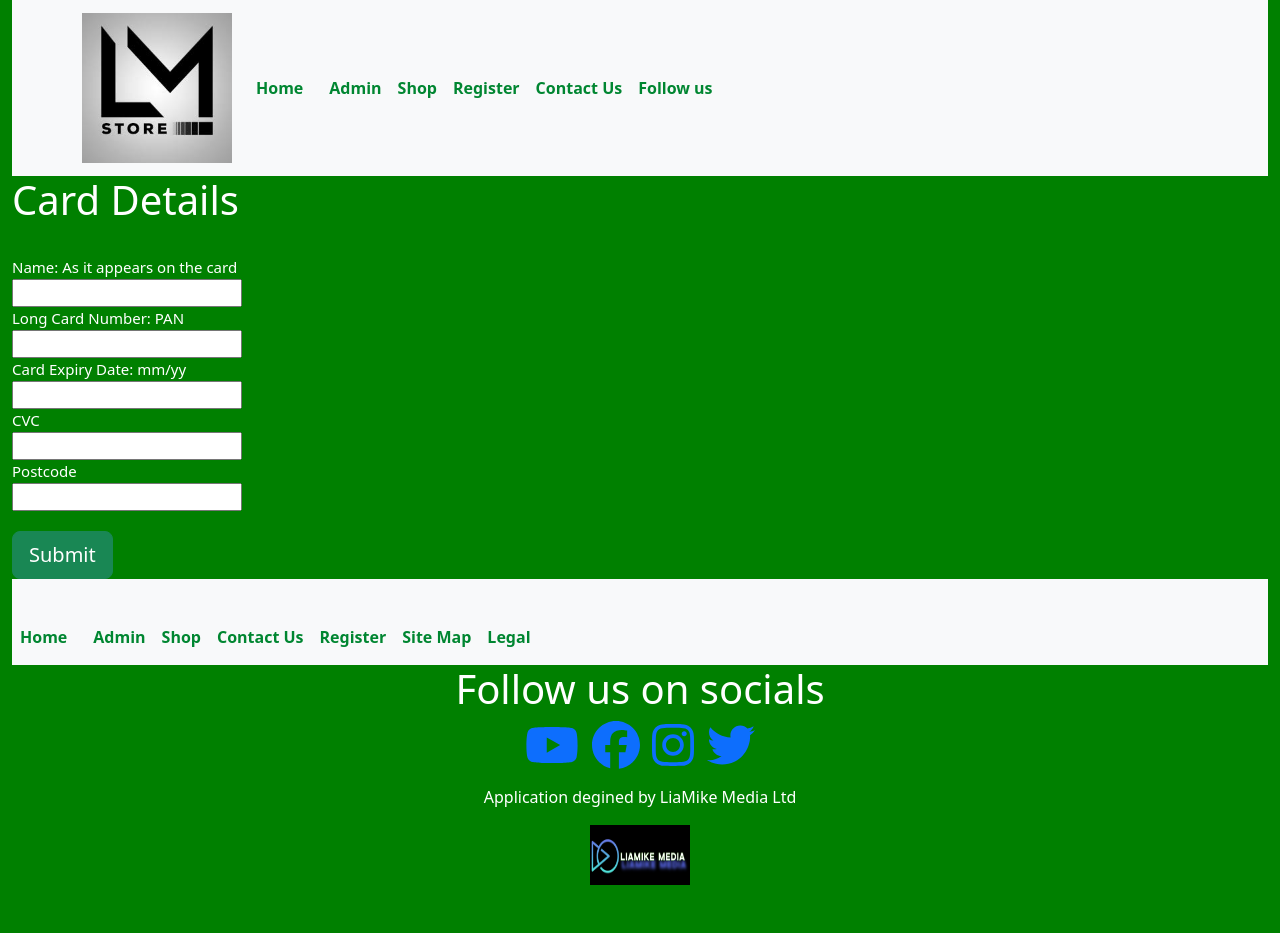
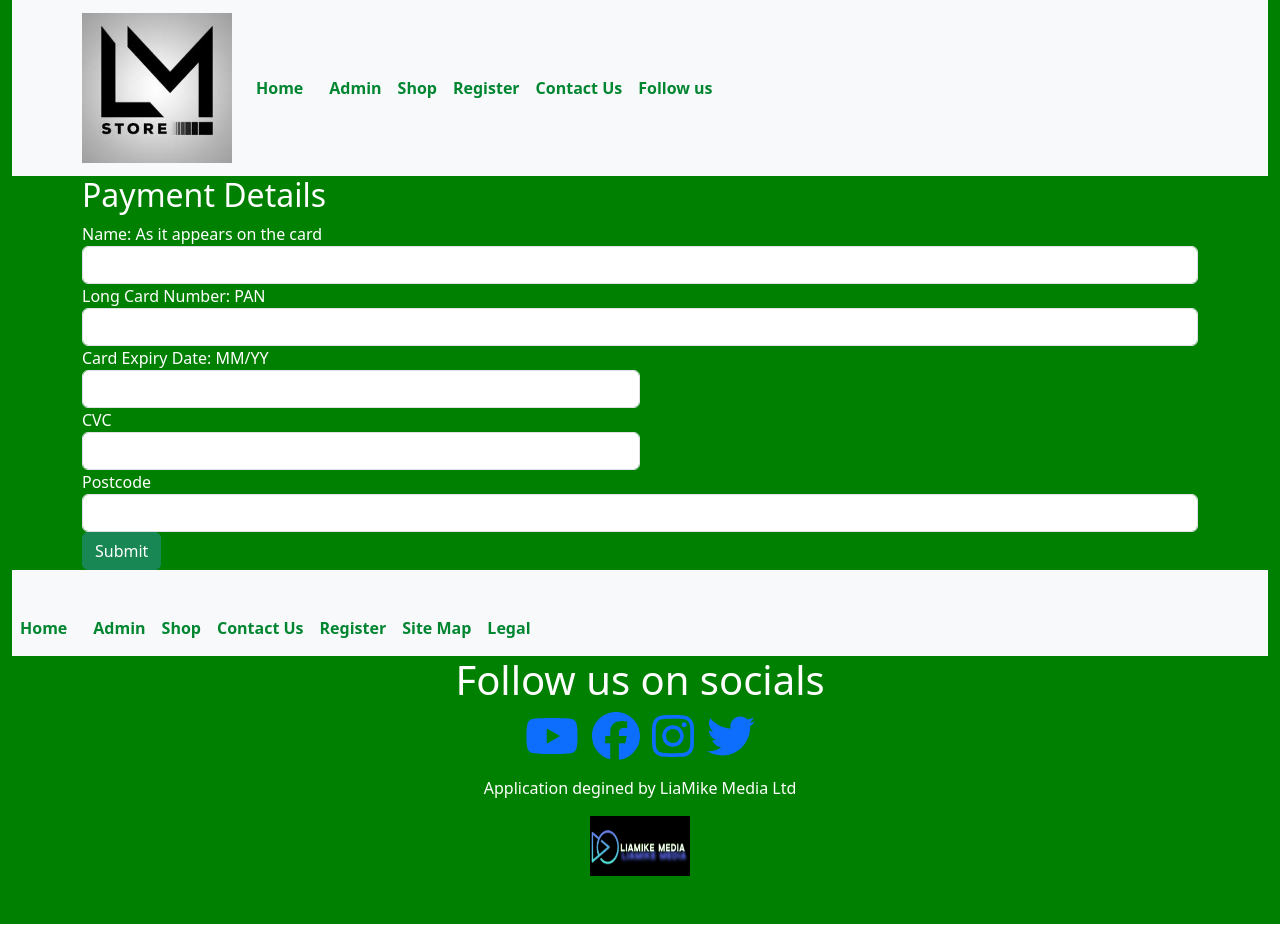
Before and after one commit to mikeatkoo01/ProjectFeatureFE, a React (Create React App) app: page /checkout in a window 1280 px wide. Built offline with nearby package versions, Linux system fonts and the light colour scheme.

Commit message:
checkout branch now persisting w/ cart to the BE

```diff
--- a/src/Components/Cart/Checkout.jsx
+++ b/src/Components/Cart/Checkout.jsx
@@ -1,7 +1,7 @@
 import React, { useState } from 'react';
 import axios from 'axios';
 
-function Checkout() {
+function Checkout({ selectedCart }) {
   const [formData, setFormData] = useState({
     cardholderName: '',
     PAN: '',
@@ -16,7 +16,7 @@ function Checkout() {
 
   const handleSubmit = (event) => {
     event.preventDefault();
-    axios.post('http://localhost:8082/checkout/create', formData)
+    axios.post('http://localhost:8082/checkout/create', { ...formData, cart: selectedCart })
       .then((response) => {
         console.log('Checkout created:', response.data);
         alert('You have now completed the order.');
@@ -35,45 +35,32 @@ function Checkout() {
   };
 
   return (
-    <div>
-      <h1>Card Details</h1>
-      <br />
-      <form style={{ fontSize: '15px' }} onSubmit={handleSubmit}>
-        <label>
-          Name: As it appears on the card
-          <br />
-          <input type="text" name="cardholderName" value={formData.cardholderName} onChange={handleChange} />
-        </label>
-        <br />
-        <label>
-          Long Card Number: PAN
-          <br />
-          <input type="text" name="PAN" value={formData.PAN} onChange={handleChange} />
-        </label>
-        <br />
-        <label>
-          Card Expiry Date: mm/yy
-          <br />
-          <input type="text" name="expiryDate" value={formData.expiryDate} onChange={handleChange} />
-        </label>
-        <br />
-        <label>
-          CVC
-          <br />
-          <input type="text" name="CVC" value={formData.CVC} onChange={handleChange} />
-        </label>
-        <br />
-        <label>
-          Postcode
-          <br />
-          <input type="text" name="postCode" value={formData.postCode} onChange={handleChange} />
-        </label>
-
-        <div style={{ marginTop: '20px' }}>
-          <button className="btn btn-success btn-lg" type="submit">
-            Submit
-          </button>
+    <div className="container">
+      <h2>Payment Details</h2>
+      <form onSubmit={handleSubmit}>
+        <div className="form-group">
+          <label>Name: As it appears on the card</label>
+          <input type="text" className="form-control" name="cardholderName" value={formData.cardholderName} onChange={handleChange} />
         </div>
+        <div className="form-group">
+          <label>Long Card Number: PAN</label>
+          <input type="text" className="form-control" name="PAN" value={formData.PAN} onChange={handleChange} />
+        </div>
+        <div className="form-row">
+          <div className="form-group col-md-6">
+            <label>Card Expiry Date: MM/YY </label>
+            <input type="text" className="form-control" name="expiryDate" value={formData.expiryDate} onChange={handleChange} />
+          </div>
+          <div className="form-group col-md-6">
+            <label>CVC</label>
+            <input type="text" className="form-control" name="CVC" value={formData.CVC} onChange={handleChange} />
+          </div>
+        </div>
+        <div className="form-group">
+          <label>Postcode</label>
+          <input type="text" className="form-control" name="postCode" value={formData.postCode} onChange={handleChange} />
+        </div>
+        <button className="btn btn-success" type="submit">Submit</button>
       </form>
     </div>
   );
--- a/src/Components/Cart/DisplayCart.jsx
+++ b/src/Components/Cart/DisplayCart.jsx
@@ -2,6 +2,7 @@ import { useEffect, useState } from "react";
 import axios from "axios";
 import 'bootstrap/dist/css/bootstrap.min.css';
 import { Link } from "react-router-dom";
+import Checkout from "./Checkout"; // Import the Checkout component
 
 function DisplayCart() {
   const [carts, setCarts] = useState([]);
@@ -39,7 +40,7 @@ function DisplayCart() {
 
   return (
     <div className="container mt-4">
-      <h1>Customer List</h1>
+      <h1>Orders List</h1>
       <div className="row row-cols-1 row-cols-md-3">
         {carts.map((singleCart) => (
           <div key={singleCart.id} className="col mb-4">
@@ -58,7 +59,7 @@ function DisplayCart() {
                   <li className="list-group-item">
                     <button
                       type="button"
-                      className="btn btn-warning mr-2"
+                      className="btn btn-warning"
                       onClick={() => {
                         const newCustomerName = prompt("Enter new customer name:");
                         if (newCustomerName !== null) {
@@ -66,11 +67,13 @@ function DisplayCart() {
                         }
                       }}
                     >
-                      Edit Cart Name
+                      Edit Customer Name
                     </button>
+                  </li>
+                  <li className="list-group-item">
                     <button
                       type="button"
-                      className="btn btn-primary mr-2"
+                      className="btn btn-primary"
                       onClick={() => {
                         cartTotal = calculateTotal(singleCart);
                         alert(`Total for ${singleCart.customer}'s cart: £${cartTotal.toFixed(2)}`);
@@ -79,9 +82,12 @@ function DisplayCart() {
                       <svg xmlns="http://www.w3.org/2000/svg" width="16" height="16" fill="currentColor" class="bi bi-currency-pound" viewBox="0 0 16 16">
                         <path d="M4 8.585h1.969c.115.465.186.939.186 1.43 0 1.385-.736 2.496-2.075 2.771V14H12v-1.24H6.492v-.129c.825-.525 1.135-1.446 1.135-2.694 0-.465-.07-.913-.168-1.352h3.29v-.972H7.22c-.186-.723-.372-1.455-.372-2.247 0-1.274 1.047-2.066 2.58-2.066a5.3 5.3 0 0 1 2.103.465V2.456A5.6 5.6 0 0 0 9.348 2C6.865 2 5.322 3.291 5.322 5.366c0 .775.195 1.515.399 2.247H4z" />
                       </svg>
-                      Total
+                      Order Total
                     </button>
-                    <Link to="/checkout" className="btn btn-danger">Checkout</Link>
+                    <br />
+                    {/* <Link to="/checkout" className="btn btn-danger">Checkout</Link> */}
+
+                    <Checkout selectedCart={singleCart} />
                   </li>
                 </ul>
               </div>
```
